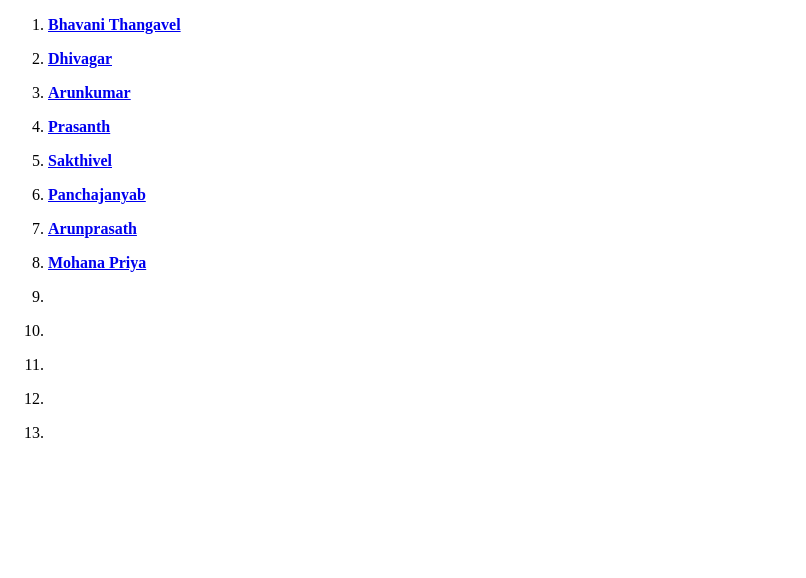
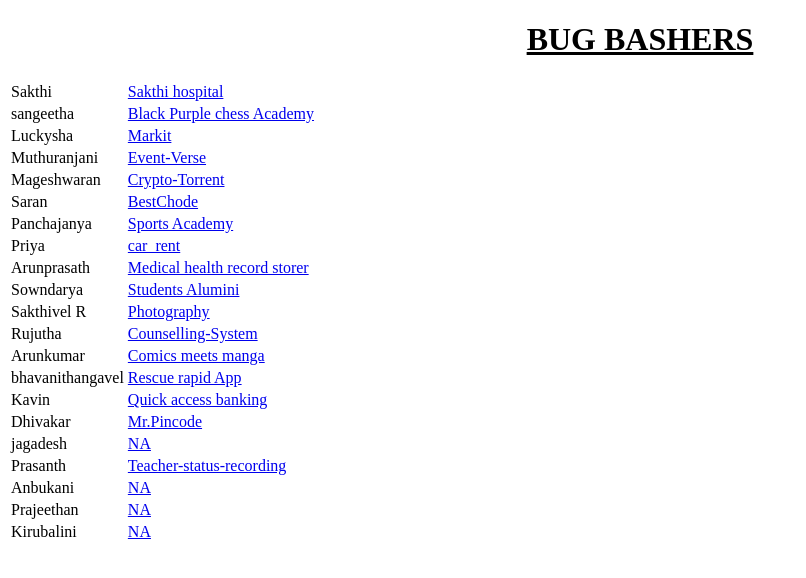
Before and after one commit to Sakthivel0309/Bug-Bashers, a plain HTML site: page url/application.html in a window 1280 px wide. Shown: the whole page, without its empty margins (0-806 px from the left). Drawn offline with Linux system fonts and the light colour scheme.

Commit message:
Added names

```diff
--- a/url/application.html
+++ b/url/application.html
@@ -6,22 +6,94 @@
     <title>App urls's</title>
 </head>
 <body>
-        <ol>
-           <li><p><a href="https://bhavanithangavel.github.io/Rescue_Rapid_App/"><b>Bhavani Thangavel</b></a></p></li>
-            <li><p><a href="https://dhivakar21.github.io/Frontend/"><b>Dhivagar</b></a></p></li>
-           <li><p><a href="https://arunkumarlala.github.io/webtraining/"><b>Arunkumar</b></a></p></li>
-           <li><p><a href="https://prasanthprasanth20032301.github.io/Teacher-status-recording-app/"><b>Prasanth</b></a></p></li>
-           <li><p><a href="https://sakthivel0309.github.io/Webdevelopment/"><b>Sakthivel</b></a></p></li>
-           <li><p><a href="https://panchajanyab.github.io/HTML/"><b>Panchajanyab</b></a></p></li>
-           <li><p><a href="https://arunprasathgt.github.io/WebTechDevelopment/"><b>Arunprasath</b></a></p></li>
-           <li><p><a href="https://priyasivasubramanian.github.io/car_rental/"><b>Mohana Priya</b></a></p></li>
-           <li><p><a href=""><b></b></a></p></li>
-           <li><p><a href=""><b></b></a></p></li>
-           <li><p><a href=""><b></b></a></p></li>
-           <li><p><a href=""><b></b></a></p></li>
-           <li><p><a href=""><b></b></a></p></li>
+    <center>
+        <h1><b><u>BUG BASHERS</u></b></h1>
+    </center>
+    <table>
+        <tr>
+            <td>Sakthi</td>
+            <td><a href="https://sakthivel0309.github.io/Webdevelopment/" target="_blank"> Sakthi hospital</a></td>
+        </tr>
+        <tr>
+            <td>sangeetha</td>
+            <td><a href="https://sangeetha0101.github.io/HTML--Chess-project/" target="_blank">Black Purple chess Academy</a></td>
+        </tr>
+        <tr>
+            <td>Luckysha</td>
+            <td><a href="https://luckysha472.github.io/markit_clone/" target="_blank">Markit </a></td>
+        </tr>
+        <tr>
+            <td>Muthuranjani</td>
+            <td><a href="https://muthuranjani12.github.io/Event-Verse/" target="_blank"> Event-Verse</a></td>
+        </tr>
+        <tr>
+            <td>Mageshwaran</td>
+            <td><a href="https://mageshwaran-n.github.io/Crypto-Torrent/" target="_blank">Crypto-Torrent </a></td>
+        </tr>
+        <tr>
+            <td>Saran</td>
+            <td><a href="https://saran5421.github.io/BestChode/" target="_blank"> BestChode</a></td>
+        </tr>
+        <tr>
+            <td>Panchajanya</td>
+            <td><a href="https://panchajanyab.github.io/HTML/" target="_blank">Sports Academy</a></td>
+        </tr>
+        <tr>
+            <td>Priya</td>
+            <td><a href="https://priyasivasubramanian.github.io/car_rent/" target="_blank">car_rent </a></td>
+        </tr>
+        <tr>
+            <td>Arunprasath</td>
+            <td><a href="https://arunprasathgt.github.io/WebTechDevelopment/" target="_blank">Medical health record storer </a></td>
+        </tr>
+        <tr>
+            <td>Sowndarya</td>
+            <td><a href="https://sowndarya1314.github.io/alumni/" target="_blank">Students Alumini </a></td>
+        </tr>
+        <tr>
+            <td>Sakthivel R</td>
+            <td><a href="https://sakthivel69.github.io/Traning/" target="_blank">Photography </a></td>
+        </tr>
+        <tr>
+            <td>Rujutha</td>
+            <td><a href="https://rujutha13.github.io/Counselling-System-app/" target="_blank">Counselling-System </a></td>
+        </tr>
+        <tr>
+            <td>Arunkumar</td>
+            <td><a href="https://arunkumarlala.github.io/webtraining/" target="_blank"> Comics meets manga</a></td>
+        </tr>
+        <tr>
+            <td>bhavanithangavel</td>
+            <td><a href="https://bhavanithangavel.github.io/Rescue_Rapid_App/" target="_blank">Rescue rapid App </a></td>
+        </tr>
+        <tr>
+            <td>Kavin</td>
+            <td><a href="https://kavin0030.github.io/BankProject/" target="_blank">Quick access banking </a></td>
+        </tr>
+        <tr>
+            <td>Dhivakar</td>
+            <td><a href="https://dhivakar21.github.io/Frontend/" target="_blank">Mr.Pincode </a></td>
+        </tr>
+        <tr>
+            <td>jagadesh</td>
+            <td><a href="https://jagadesh04.github.io/index/" target="_blank"> NA</a></td>
+        </tr>
+        <tr>
+            <td>Prasanth</td>
+            <td><a href="https://prasanthprasanth20032301.github.io/Teacher-status-recording-app/" target="_blank">Teacher-status-recording </a></td>
+        </tr>
 
-
-        </ol>
+        <tr>
+            <td>Anbukani</td>
+            <td><a href=" https://github.com/Anbukkani2002/project.html" target="_blank">NA</a></td>
+        </tr>
+        <tr>
+            <td>Prajeethan</td>
+            <td><a href="https://github.com/Prajeethan/htmlproject.git" target="_blank"> NA</a></td>
+        </tr>
+        <tr>
+            <td>Kirubalini</td>
+            <td><a href="https://github.com/Kirubalinibaskar/HTML-.git" target="_blank">NA </a></td>
+        </tr>
 </body>
 </html>
```
